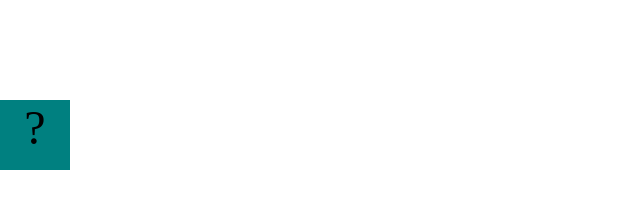
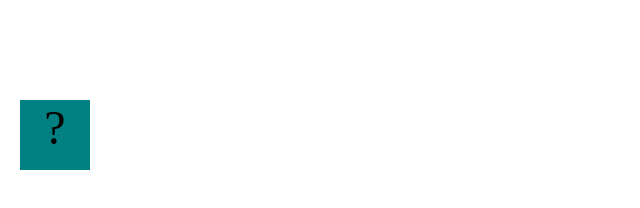
Before and after one commit to ParisHAyes1/ParisHAyes1.github.io, a plain HTML site: page projects/bouncing-box/index.html in a window 1280 px wide. Shown: the whole page, without its empty margins (0-640 px from the left). Drawn offline with Linux system fonts and the light colour scheme.

Commit message:
bouncing box 113

```diff
--- a/projects/bouncing-box/index.html
+++ b/projects/bouncing-box/index.html
@@ -61,7 +61,9 @@
 			//////////////////////////////////////////////////////////////////
 
 			// TODO 2 - Variable declarations
-
+			var positionX = 0
+			var points = 0
+			points = points + 1
 
 
 			/*
@@ -70,7 +72,27 @@
 			turn it around!
 			*/
 			function update() {
+				moveBoxTo(positionX);
 
+				// Frame 1
+                  positionX = 0 + 10;         // positionX = 10
+                  moveBoxTo(positionX);
+
+                // Frame 2
+                  positionX = 10 + 10;        // positionX = 20
+                  moveBoxTo(positionX);
+
+                // The Box is Clicked
+                  positionX = 0;              // positionX = 0
+
+                // back to update...
+                // Frame 3
+                   positionX = 0 + 10;         // positionX = 10
+                   moveBoxTo(positionX);
+
+                // Frame 4
+                  positionX = 10 + 10;         // positionX = 20
+                  moveBoxTo(positionX);
 
 			};
 
@@ -80,7 +102,8 @@
 			the left side of the screen.
 			*/
 			function handleBoxClick() {
-
+				positionX = 0;
+				changeBoxText(points);
 
 
 			};
```
